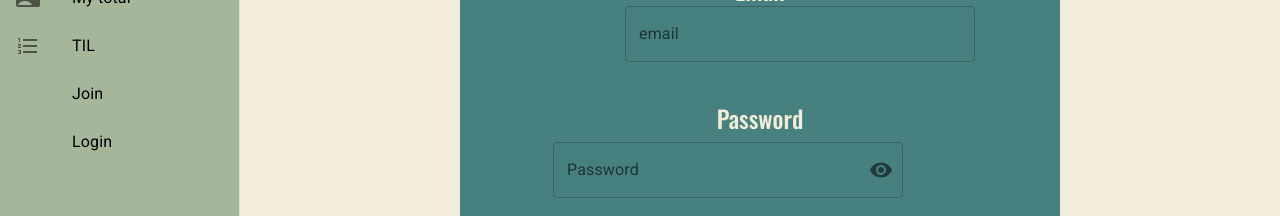
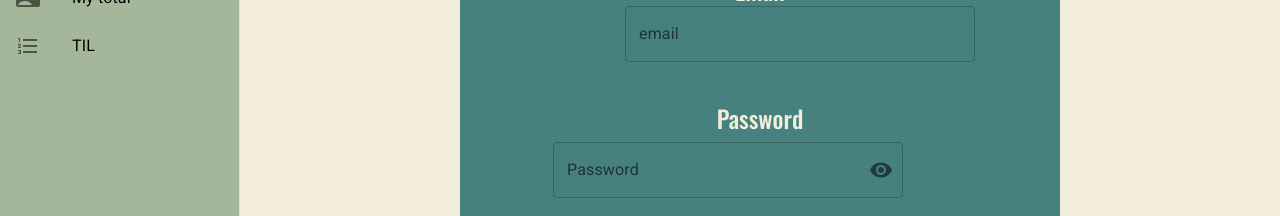
Before and after one commit to Dongyeon915/Project, a React (Create React App) app: page / in a window 1280 px wide. Shown: the part 274-490 px from the top of the page. Built offline with nearby package versions, Linux system fonts and the light colour scheme; a small style sheet from the web is missing.

Commit message:
불필요한 선택 메뉴 제거

```diff
--- a/src/layout/Drawer/menuInfo.js
+++ b/src/layout/Drawer/menuInfo.js
@@ -23,15 +23,5 @@ export const menuInfo = [
     id: 5,
     name: "TIL",
     link: "/TIL"
-  },
-  {
-    id: 6,
-    name: "Join",
-    link: "/Join"
-  },
-  {
-    id: 7,
-    name: "Login",
-    link: "/login"
   }
 ]
```
